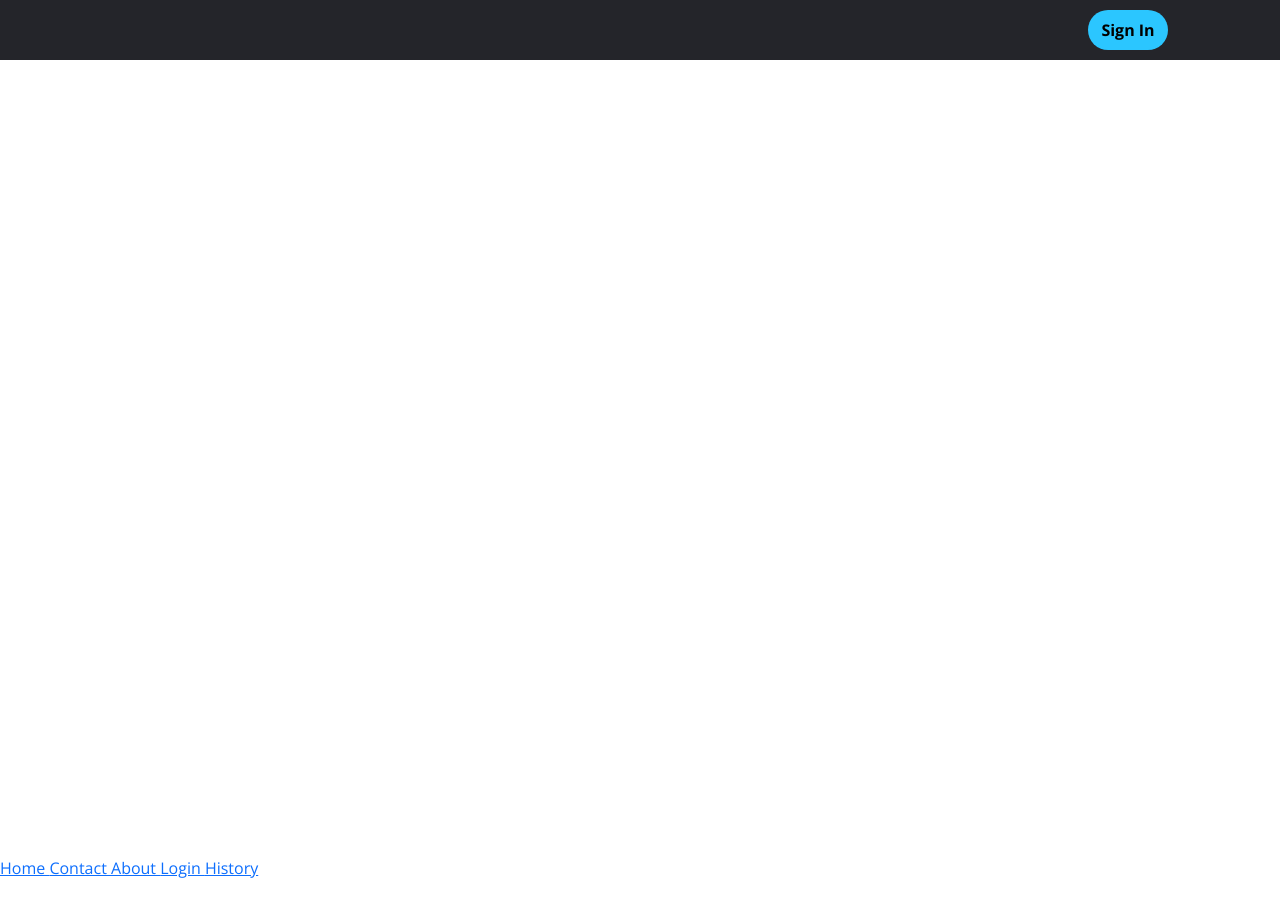
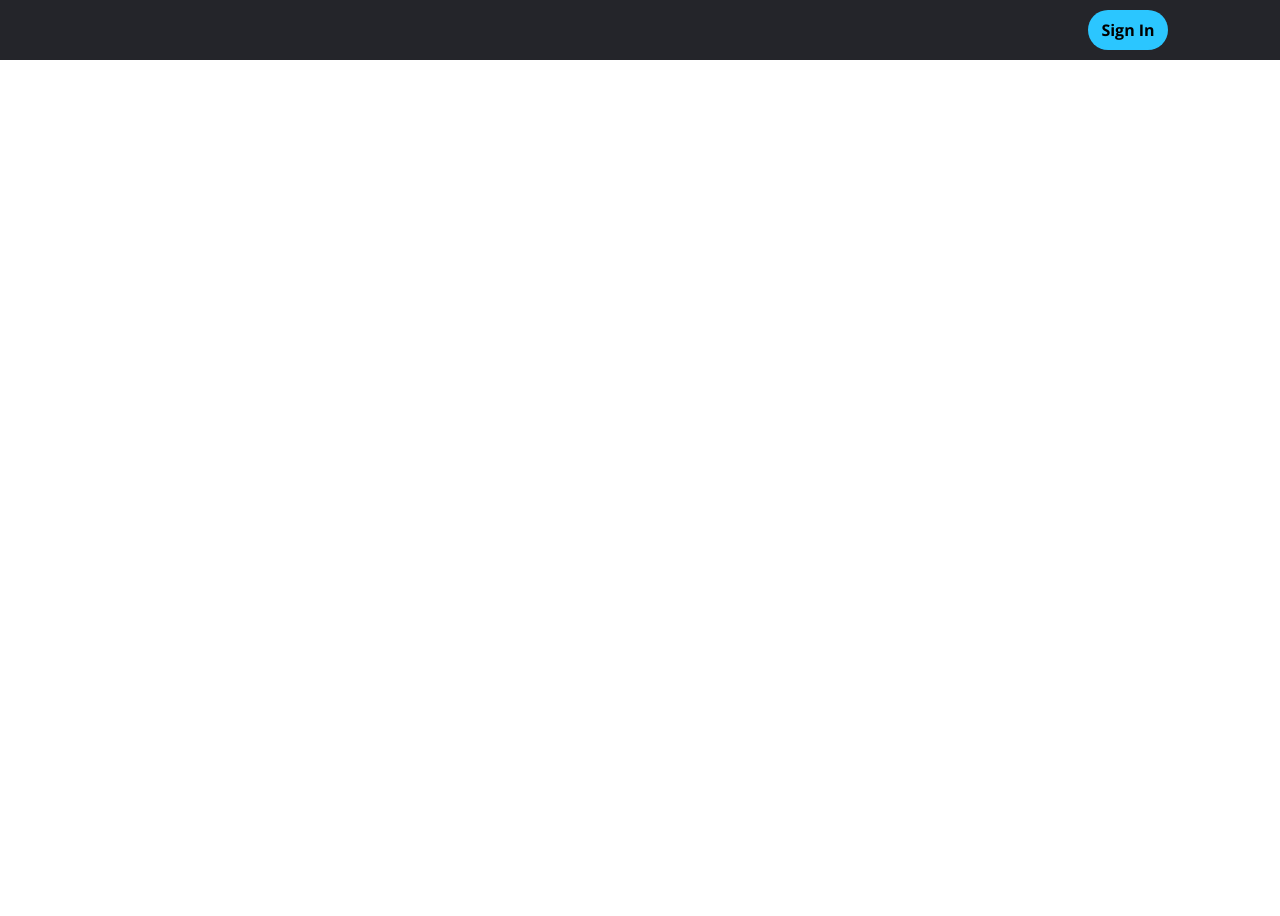
Before and after one commit to ReDesignIT-Dev/DRF_With_React, a React (Create React App) app in the folder frontend/: page /about in a window 1280 px wide. Shown: the top 916 px of the page. Built offline with nearby package versions, Linux system fonts and the light colour scheme.

Commit message:
Clean codes, move to their folders

```diff
--- a/frontend/src/App.js
+++ b/frontend/src/App.js
@@ -1,76 +1,13 @@
 import './App.css';
-import { useState, useEffect } from 'react';
 import 'bootstrap/dist/css/bootstrap.min.css';
-import {Link, Outlet} from "react-router-dom";
-import axios from 'axios';
 
-function Home() {
-  const [message, setMessage] = useState('');
 
-  useEffect(() => {
-    axios.get('http://localhost:8000/')
-      .then(response => {
-        setMessage(response.data.message);
-      })
-      .catch(error => {
-        console.log(error);
-      });
-  }, []);
-  return (
-    <div>
-      <h1> Main page </h1>
-      <nav>
-        <Link to="/"> Home </Link>
-        <Link to="/contact"> Contact </Link>
-        <Link to="/about"> About </Link>
-        <Link to="/login"> Login </Link>
-      </nav>
-      <p>{message}</p>
-    </div>
+function App() {
+  return (<>
+
+  </>
   );
+
 }
 
-export function About() {
-  return (
-    <div>
-      <h1> About this website </h1>
-      <nav>
-        <Link to="/"> Home </Link>
-        <Link to="/contact"> Contact </Link>
-        <Link to="/about"> About </Link>
-        <Link to="/login"> Login </Link>
-        <Link to="/about/history"> History </Link>
-      </nav>
-      <Outlet />
-    </div>
-  );
-}
-
-export function Contact() {
-  return (
-    <div>
-      <h1> Contact form for the website </h1>
-      <nav>
-        <Link to="/"> Home </Link>
-        <Link to="/contact"> Contact </Link>
-        <Link to="/about"> About </Link>
-        <Link to="/login"> Login </Link>
-      </nav>
-    </div>
-  );
-}
-
-export function History() {
-  return (
-    <div>
-      <h1> History of this page </h1>
-    </div>
-  );
-}
-
-export function App(){
-  return <Home />;
-}
-
-
 export default App;
--- a/frontend/src/components/Header.js
+++ b/frontend/src/components/Header.js
@@ -1,6 +1,7 @@
 import React, { useState } from "react";
 import LoginFormPop from "./LoginFormPop";
 import Navbar from "./Navbar";
+import { Link } from "react-router-dom";
 
 function Header() {
 
@@ -12,6 +13,11 @@ function Header() {
 
   return (
     <div className="header">
+      <Link to="/"> Home </Link>
+      <Link to="/contact"> Contact </Link>
+      <Link to="/about"> About </Link>
+      <Link to="/login"> Login </Link>
+      <Link to="/about/history"> History </Link>
       <Navbar handleLoginClick={handleLoginClick} />
       <LoginFormPop isShowLogin={isShowLogin} />
     </div>
--- a/frontend/src/index.js
+++ b/frontend/src/index.js
@@ -1,12 +1,13 @@
 import React from 'react';
 import ReactDOM from 'react-dom/client';
 import './index.css';
-import App from './App';
 import reportWebVitals from './reportWebVitals';
-import { BrowserRouter, Routes, Route } from "react-router-dom"
-import { About, Contact, History } from "./App";
-import Header from "./components/Header";
-import Footer from "./components/Footer";
+import { BrowserRouter, Routes, Route } from "react-router-dom";
+import Home from 'pages/Home';
+import About from "pages/About";
+import Contact from "pages/Contact";
+import Header from "components/Header";
+import Footer from "components/Footer";
 
 const root = ReactDOM.createRoot(document.getElementById('root'));
 root.render(
@@ -14,10 +15,8 @@ root.render(
     <BrowserRouter forceRefresh={true}>
       <Header />
       <Routes>
-        <Route exact path="/" element={<App />} />
-        <Route path="/about" element={<About />}>
-          <Route path ="history" element={<History />} />
-        </Route>
+        <Route exact path="/" element={<Home />} />
+        <Route path="/about" element={<About />} />
         <Route path="/contact" element={<Contact />} />
       </Routes>
       <Footer />
--- /dev/null
+++ b/frontend/src/pages/About.js
@@ -0,0 +1,7 @@
+export default function About() {
+  return (
+    <div>
+      <h1> About this website </h1>
+    </div>
+  );
+}
--- /dev/null
+++ b/frontend/src/pages/Contact.js
@@ -0,0 +1,7 @@
+export default function Contact() {
+    return (
+      <div>
+        <h1> Contact page </h1>
+      </div>
+    );
+  }
--- /dev/null
+++ b/frontend/src/pages/Home.js
@@ -0,0 +1,23 @@
+import axios from 'axios';
+import { useState, useEffect } from 'react';
+
+export default function Home() {
+    const [message, setMessage] = useState('');
+
+    useEffect(() => {
+      axios.get('http://localhost:8000/')
+        .then(response => {
+          setMessage(response.data.message);
+        })
+        .catch(error => {
+          console.log(error);
+        });
+    }, []);
+    return (
+      <div>
+        <h1> Main page </h1>
+
+        <p>{message}</p>
+      </div>
+    );
+  }
```
Lines whose indentation alone changed are shown as unchanged.
